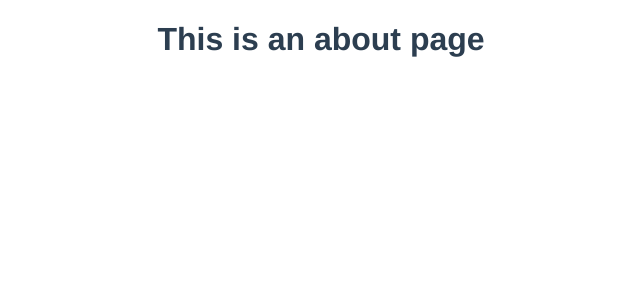
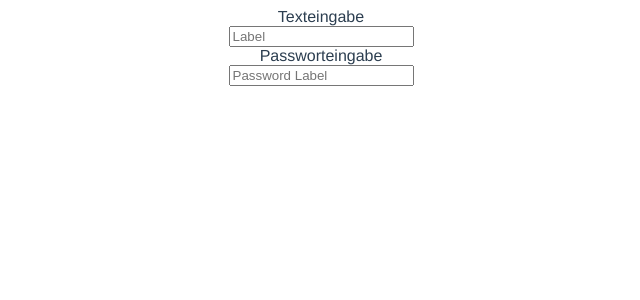
Before and after one commit to AnleAnja/masterthesis, a Vue app in the folder vue-js/monstradore/: page /4 in a window 1280 px wide. Shown: the top 300 px of the page, without its empty margins (319-959 px from the left). Built offline with nearby package versions, Linux system fonts and the light colour scheme.

Commit message:
add input methods

```diff
--- a/vue-js/monstradore/src/router/index.js
+++ b/vue-js/monstradore/src/router/index.js
@@ -30,7 +30,7 @@ const routes = [
   {
     path: "/4",
     name: "input",
-    component: () => import("../views/AboutView.vue"),
+    component: () => import("../views/InputMethodsView.vue"),
   },
   {
     path: "/5",
--- /dev/null
+++ b/vue-js/monstradore/src/views/InputMethodsView.vue
@@ -0,0 +1,14 @@
+<template>
+  <div>Texteingabe</div>
+  <input placeholder="Label" />
+  <div>Passworteingabe</div>
+  <input type="password" placeholder="Password Label" />
+</template>
+
+<script>
+export default {
+  name: "InputMethodsView",
+};
+</script>
+
+<style scoped></style>
```
